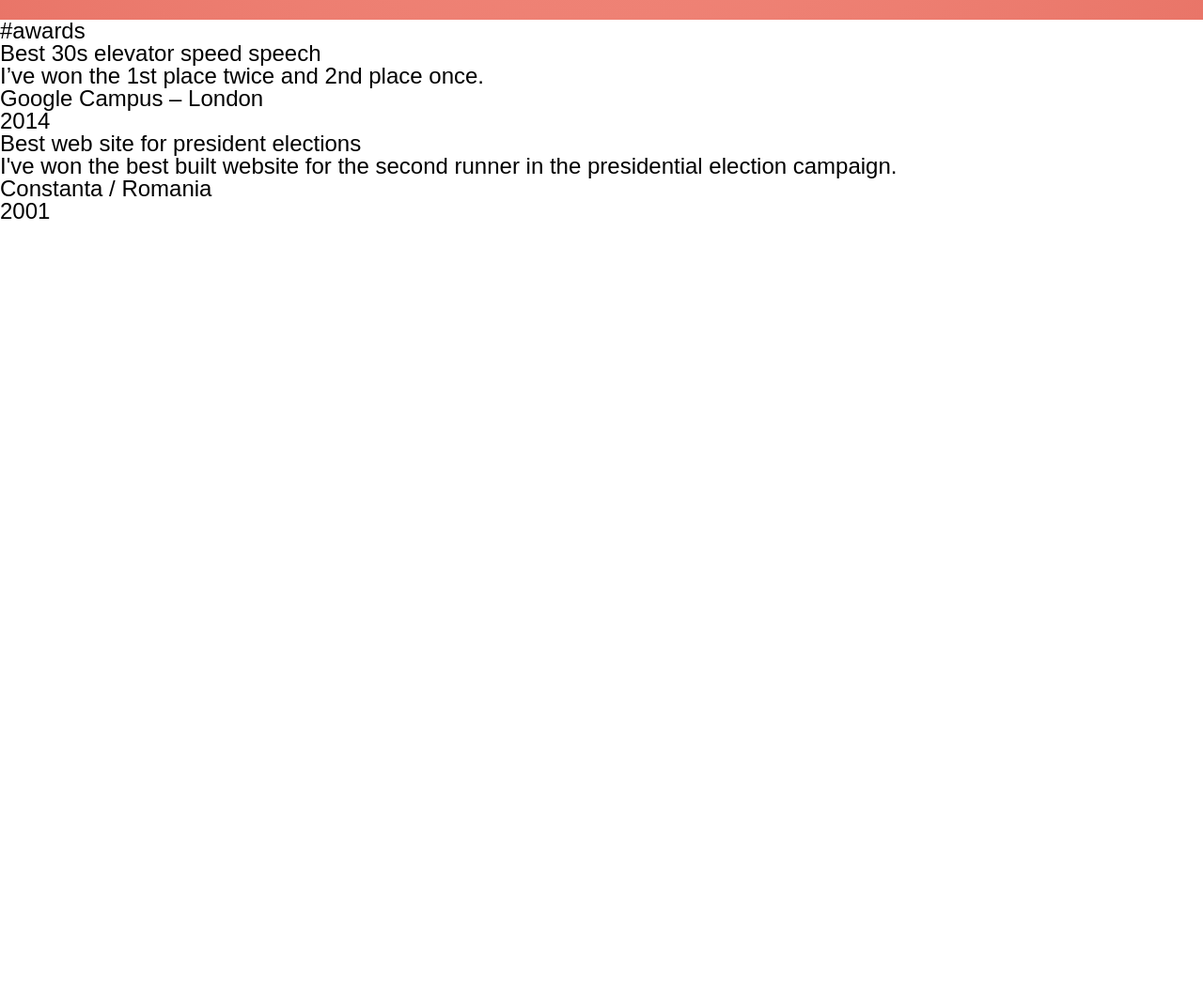
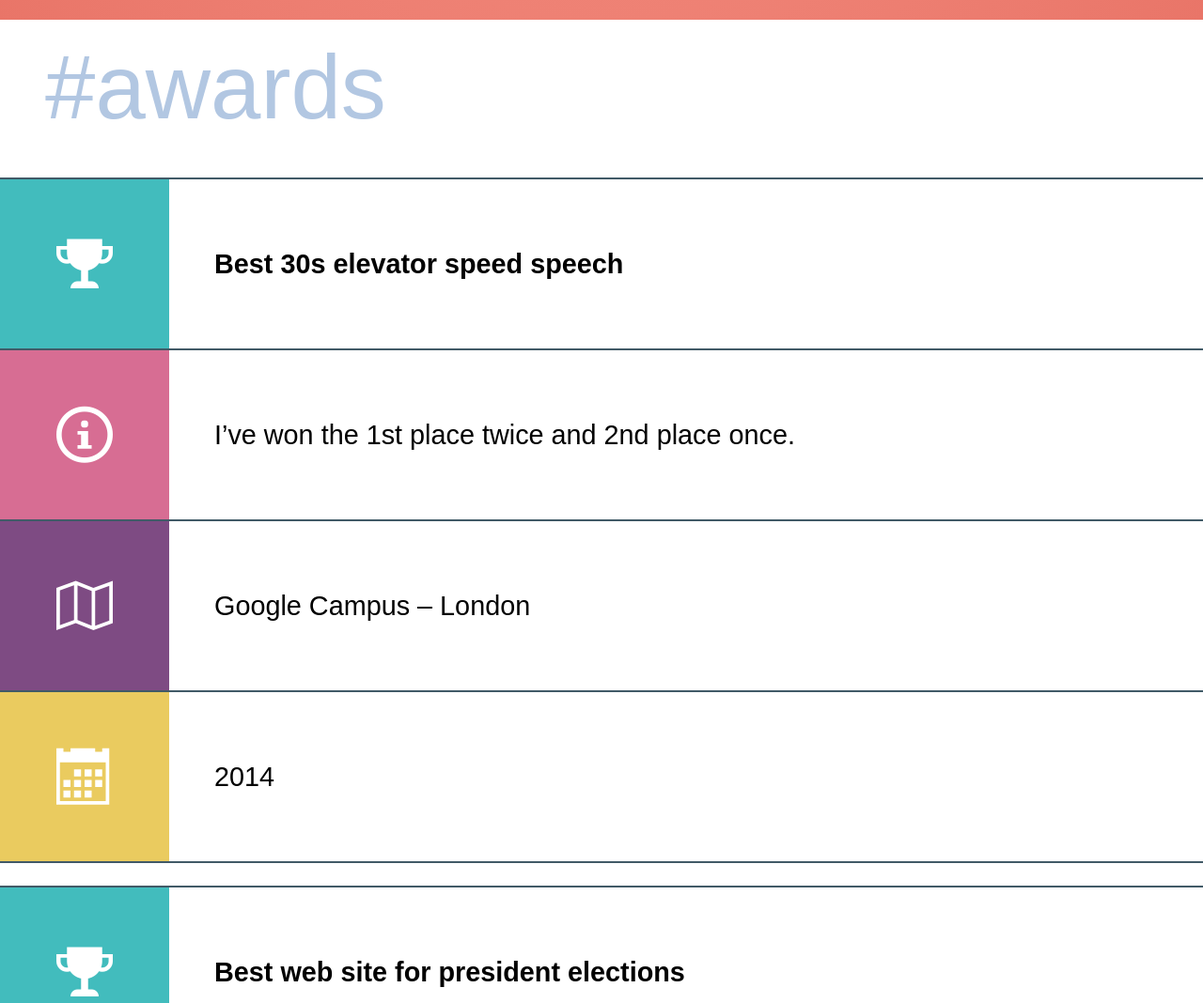
Before and after one commit to codetapacademy/my-cv-final, a plain HTML site: page src/index.pug in a window 1280 px wide. Shown: the part 2909-3977 px from the top of the page at 94% size. Before the commit the page ends 3147 px from the top, so only its background shows below. Drawn offline with nearby package versions, Linux system fonts and the light colour scheme; files that its build step writes are made by us from their sources; files whose address does not match are found by name; a web font is replaced by a local one.

Commit message:
Extract common header style into common file, add colors, restructure and style award

```diff
--- a/src/_component/about-me/about-me.scss
+++ b/src/_component/about-me/about-me.scss
@@ -13,9 +13,8 @@
 
 .about-me__header {
   color: var(--color-white);
-  padding: 1rem 2rem;
-  font-size: 4rem;
-  margin-bottom: 1rem;
+
+  @extend %header;
 }
 
 .about-me__full-name {
--- a/src/_component/award/award.pug
+++ b/src/_component/award/award.pug
@@ -19,7 +19,19 @@
   .award__header=header
   each award in awardList
     .award__card
-      h3.award__card-title=award.title
-      .award__card-description=award.description
-      .award__card-location=award.location
-      .award__card-date=award.date
+      h3.award__card-title
+        span.award__card-icon
+          span.my-cv__icon--trophy
+        .award__item=award.title
+      .award__card-description
+        span.award__card-icon
+          span.my-cv__icon--info
+        .award__item=award.description
+      .award__card-location
+        span.award__card-icon
+          span.my-cv__icon--map2
+        .award__item=award.location
+      .award__card-date
+        span.award__card-icon
+          span.my-cv__icon--calendar
+        .award__item=award.date
--- /dev/null
+++ b/src/_component/award/award.scss
@@ -0,0 +1,72 @@
+.award__header {
+  @extend %header;
+  color: var(--color-periwinkle-gray);
+}
+
+.award__card {
+  margin-bottom: 1rem;
+}
+
+
+.award__card-icon {
+  padding: 2.5rem;
+  color: var(--color-white);
+  font-size: 2.5rem;
+}
+
+.award__card-title {
+  font-weight: bold;
+}
+
+.award__card-date,
+.award__card-description,
+.award__card-location,
+.award__card-title {
+  border-top: .1rem solid #415a67;
+  text-align: center;
+  font-size: 1.2rem;
+  line-height: 1.5rem;
+  display: flex;
+  align-items: center;
+  min-height: 2rem;
+  // margin-bottom: -0.1rem;
+
+  &:nth-child(1)>.award__card-icon {
+    background-color: var(--color-pelorous);
+  }
+
+  &:nth-child(2)>.award__card-icon {
+    background-color: var(--color-charm);
+  }
+
+  &:nth-child(3)>.award__card-icon {
+    background-color: var(--color-affair);
+  }
+
+  &:nth-child(4)>.award__card-icon {
+    background-color: var(--color-confetti);
+  }
+}
+
+.award__card-date:last-child,
+.award__card-description:last-child,
+.award__card-location:last-child,
+.award__card-title:last-child {
+  border-bottom: .1rem solid #415a67;
+}
+
+.award__item {
+  margin: 0 2rem;
+}
+
+html:not([dir="rtl"]) {
+  .award__item {
+    text-align: left;
+  }
+}
+
+html [dir="rtl"] {
+  .award__item {
+    text-align: right;
+  }
+}
--- a/src/_component/config/color.scss
+++ b/src/_component/config/color.scss
@@ -5,6 +5,11 @@
   --color-white: #fff;
   --color-manatee: #8a8fa2;
   --color-fiord: #415a67;
+  --color-periwinkle-gray: #b2c7e2;
+  --color-pelorous: #42bcbd;
+  --color-charm: #d76d93;
+  --color-affair: #7e4b83;
+  --color-confetti: #eacb5f;
 }
 // $color-geraldine: #fb9e91;
 // $color-terracotta: #e97568;
--- /dev/null
+++ b/src/_component/config/common.scss
@@ -0,0 +1,5 @@
+%header {
+  padding: 1rem 2rem;
+  font-size: 4rem;
+  margin-bottom: 1rem;
+}
--- a/src/style.scss
+++ b/src/style.scss
@@ -1,6 +1,8 @@
 @import '_component/config/color';
 @import '_component/config/reset';
+@import '_component/config/common';
 @import '_component/font/icon-font';
 @import '_component/layout/layout';
 @import '_component/landing-page/landing-page';
 @import '_component/about-me/about-me';
+@import '_component/award/award';
```
